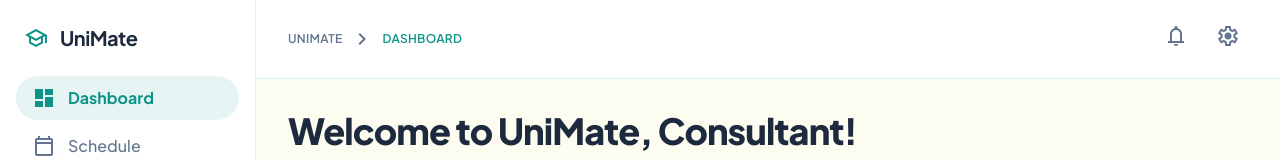
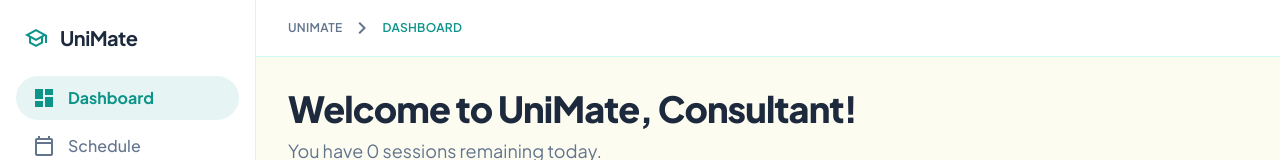
Before and after one commit to singharyan006/unimate, a Next.js app: page /consultant in a window 1280 px wide. Shown: the top 160 px of the page. Built offline with nearby package versions, Linux system fonts and the light colour scheme; no server answers.

Commit message:
remove: remove icons settings gear and notification bell icon

```diff
--- a/components/consultant/Header.tsx
+++ b/components/consultant/Header.tsx
@@ -2,10 +2,8 @@
 
 import Link from "next/link";
 import { usePathname } from "next/navigation";
-
 export function ConsultantHeader() {
     const pathname = usePathname();
-
     // Helper to format breadcrumb
     const getBreadcrumb = () => {
         const parts = pathname?.split('/').filter(p => p !== "") || [];
@@ -27,14 +25,6 @@
             </div>
             <div className="flex items-center gap-6">
 
-                <div className="flex items-center gap-3">
-                    <button className="p-2 hover:bg-secondary dark:hover:bg-slate-800 rounded-xl text-slate-500 dark:text-slate-400 transition-colors">
-                        <span className="material-symbols-outlined">notifications</span>
-                    </button>
-                    <button className="p-2 hover:bg-secondary dark:hover:bg-slate-800 rounded-xl text-slate-500 dark:text-slate-400 transition-colors">
-                        <span className="material-symbols-outlined">settings</span>
-                    </button>
-                </div>
             </div>
         </header>
     );
```
